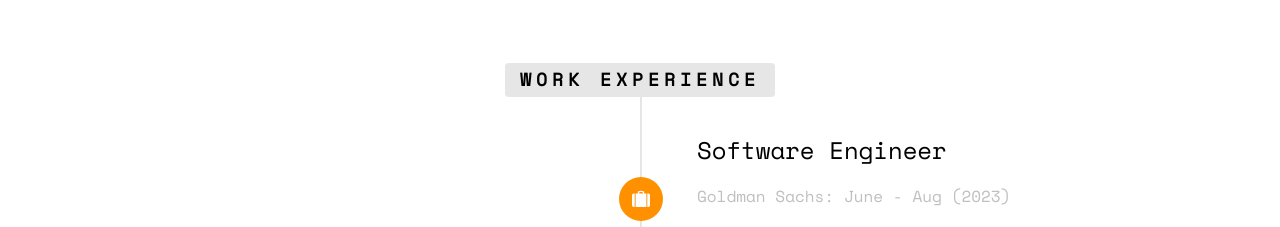
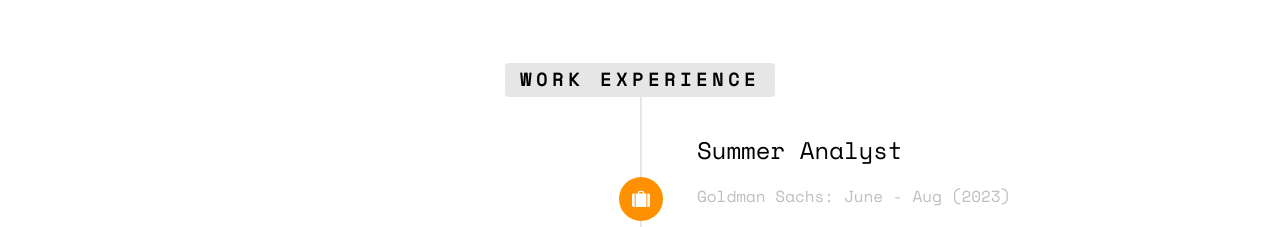
Before and after one commit to Hrushi20/Portfolio, a website: page public/index.html in a window 1280 px wide. Shown: the part 1840-2067 px from the top of the page. Drawn offline with nearby package versions, Linux system fonts and the light colour scheme; files whose address does not match are found by name.

Commit message:
update role gs

```diff
--- a/public/index.html
+++ b/public/index.html
@@ -120,7 +120,7 @@
 							<div class="timeline-badge"><i class="icon-suitcase"></i></div>
 							<div class="timeline-panel">
 								<div class="timeline-heading">
-									<h3 class="timeline-title">Software Engineer</h3>
+									<h3 class="timeline-title">Summer Analyst</h3>
 									<span class="company">Goldman Sachs: June - Aug (2023)</span>
 								</div>
 								<div class="timeline-body">
```
